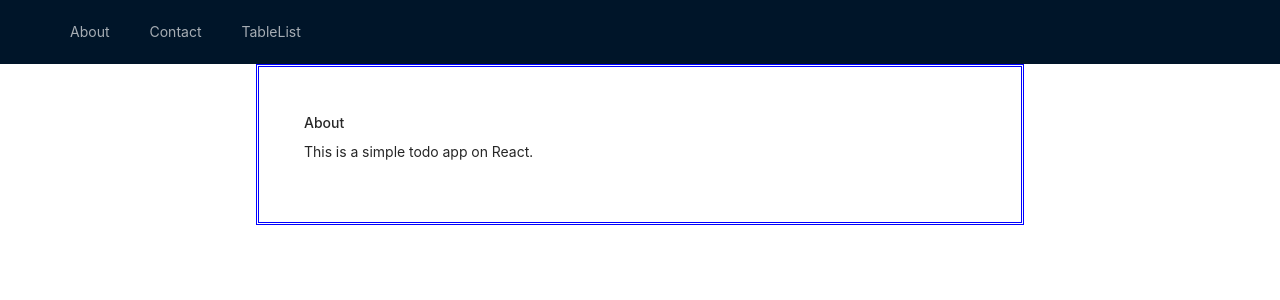
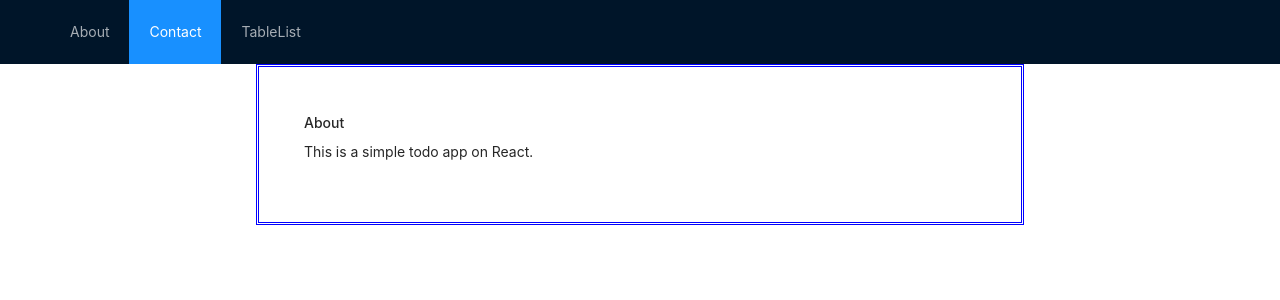
Before and after one commit to jarodri01/classProject3, a React (Create React App) app: page / in a window 1280 px wide. Shown: the top 300 px of the page. Built offline with nearby package versions, Linux system fonts and the light colour scheme.

Commit message:
update pages

```diff
--- a/src/components/Navbar.js
+++ b/src/components/Navbar.js
@@ -11,10 +11,12 @@ function Navbar (){
         <Layout>
         <Header className="header">
           <div className="logo" />
+
             <Menu theme="dark" mode="horizontal" defaultSelectedKeys={['2']}>
             <Menu.Item key="1"><NavLink exaxt to="/"></NavLink>About</Menu.Item>
-            <Menu.Item key="3"><NavLink to="/Contact"></NavLink>Contact</Menu.Item>
-            <Menu.Item key="5"><NavLink to="/TableList"></NavLink>TableList</Menu.Item>
+            <Menu.Item key="2"><NavLink to="/Contact"></NavLink>Contact</Menu.Item>
+            <Menu.Item key="3"><NavLink to="/TableList"></NavLink>TableList</Menu.Item>
+
           </Menu>
         </Header>
         </Layout>
```
